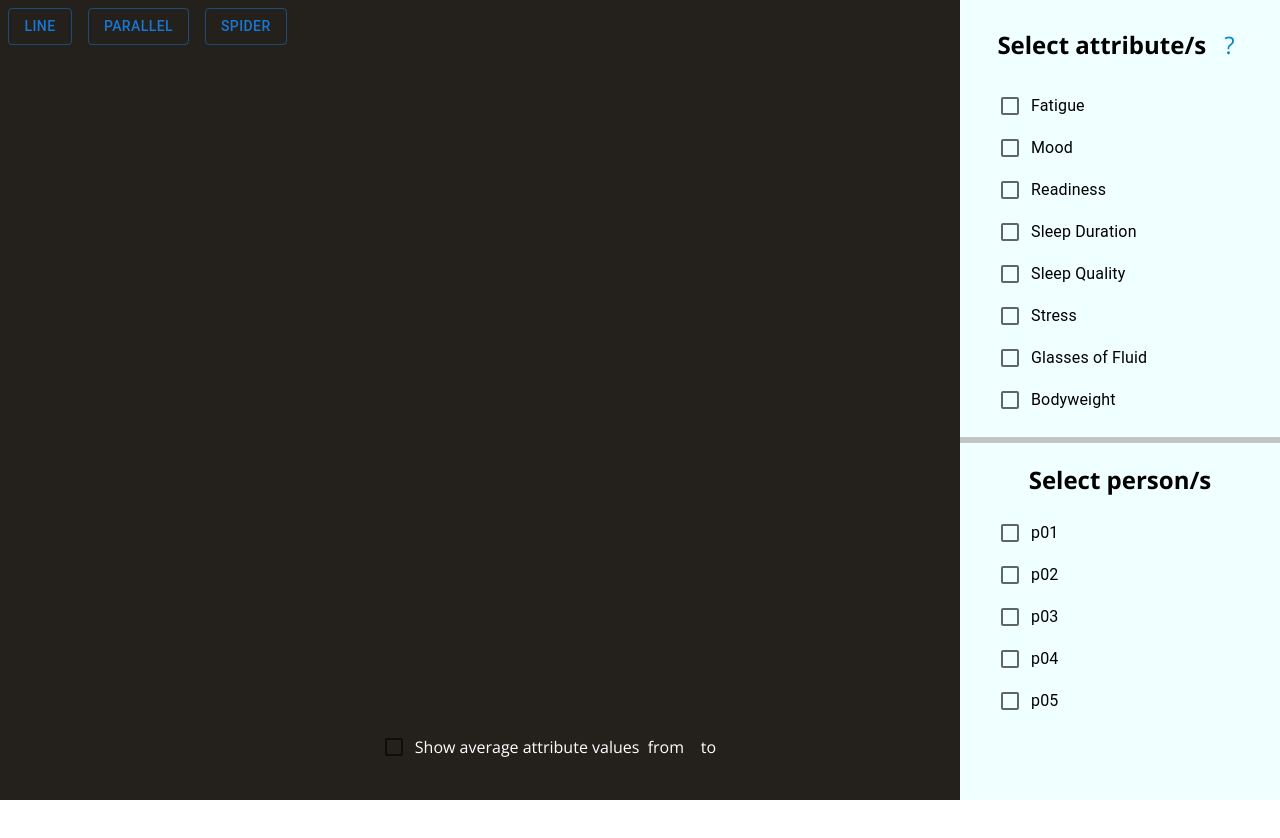
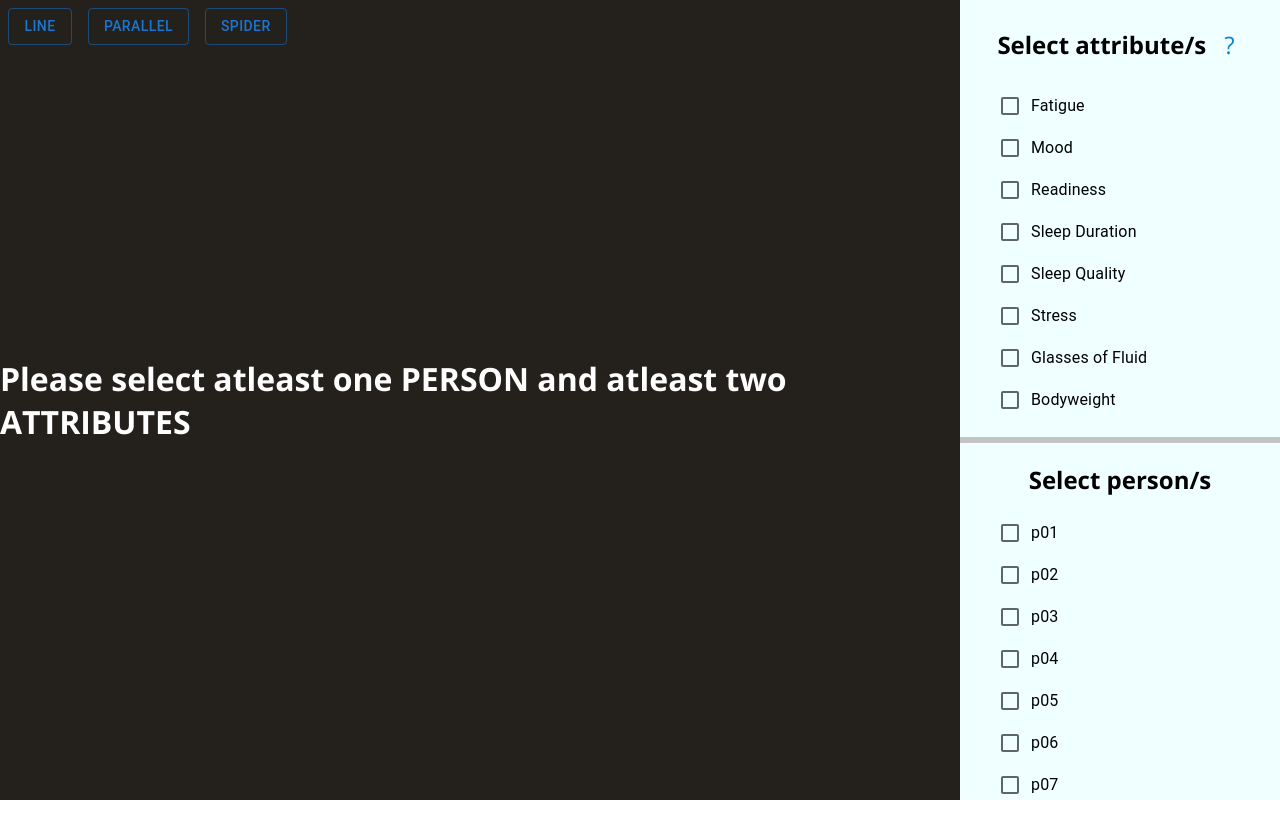
Before and after one commit to davidstyrbjorn/lifestyle-data-visualization-tnm048, a React (Create React App) app in the folder info-vis-react-app/: page / in a window 1280 px wide. Both pictures are taken after a click on the button "PARALLEL". Shown: the top 838 px of the page. After the commit the page ends 800 px from the top, so only its background shows below. Built offline with nearby package versions, Linux system fonts and the light colour scheme.

Commit message:
fixed some merge stuff

```diff
--- a/info-vis-react-app/src/components/PersonList.tsx
+++ b/info-vis-react-app/src/components/PersonList.tsx
@@ -1,16 +1,16 @@
-import React, { useEffect } from "react";
-import { useRecoilState, useRecoilValue } from "recoil";
-import availablePerson, { filteredPersonData, loadedPersonData } from "../states/person-state";
+import React from "react";
+import availablePerson from "../states/person-state";
+import '../styles/components/sidebar.scss';
 import { PersonCheckbox } from "./PersonCheckbox";
 
-import '../styles/components/sidebar.scss';
 
 export const PersonList: React.FC<{}> = () => {
     return(
+        <>
+        <div className="attribute-header">
+            <h2>Select person/s</h2>
+        </div>
         <div id='personList'>
-            <div className="attribute-header">
-                <h2>Select person/s</h2>
-            </div>
             <ul>
                 {/* Map over all people to make list of checkboxes */}
                 {availablePerson.map((name, idx) => (
@@ -18,5 +18,6 @@ export const PersonList: React.FC<{}> = () => {
                 ))}
             </ul>
         </div>
+        </>
     )
 }
--- a/info-vis-react-app/src/components/d3/ParallellAxis.tsx
+++ b/info-vis-react-app/src/components/d3/ParallellAxis.tsx
@@ -3,6 +3,7 @@ import * as d3 from "d3";
 import React, { useEffect, useState } from "react";
 import { useRecoilValue } from "recoil";
 import useD3 from "../../hooks/useD3";
+import useWindowDimensions from '../../hooks/useWindowDimensions';
 import { attributeState } from "../../states/attribute-state";
 import { filteredPersonData } from "../../states/person-state";
 import '../../styles/components/parallell-axis.scss';
@@ -26,6 +27,8 @@ const ParallellAxisPlot: React.FC<{}> = () => {
 
     const colors = AVAILABLE_COLORS // Color list
 
+    // Grab the browser window size
+    const window_size = useWindowDimensions();
 
     // Update axis depending on data, useD3 handles like useEffect
     const ref = useD3((div: any) => {
@@ -42,16 +45,11 @@ const ParallellAxisPlot: React.FC<{}> = () => {
                 }
             });
 
-            const div_size: number[] = [div._groups[0][0].clientWidth, div._groups[0][0].clientHeight]
-
-
-
             // Drawing the canvas
             const margin = {top: 100, right: 50, bottom: 100, left: 50}
-            const width = (div_size[0] * 0.9) - margin.left - margin.right;
-            const height =  (div_size[1] * 0.9) - margin.top - margin.bottom;
+            const width = (window_size.width * 0.7) - margin.left - margin.right;
+            const height =  (window_size.height * 0.7) - margin.top - margin.bottom;
             const padding = {top: 50, right: 50, bottom: 50, left: 200}
-
 
             // Only draw background if no previous plot exists
             let previous_svg: any = document.getElementsByClassName('p-axis-plot');
@@ -322,6 +320,12 @@ const ParallellAxisPlot: React.FC<{}> = () => {
         setDisplayAverageDate(tmp);
     }
 
+    if(attributeData.selectedAttributes.length < 2 || data.length < 1){
+        return <div className='fallback-container'>
+            <h1 className="fallback-text">Please select atleast one PERSON and atleast two ATTRIBUTES</h1>
+        </div>
+    }
+
     return (
         <div className="Visualization">
 
--- a/info-vis-react-app/src/states/person-state.ts
+++ b/info-vis-react-app/src/states/person-state.ts
@@ -9,7 +9,7 @@ const availablePerson: string[] = [
 'p01', 'p02', 'p03', 'p04',
 'p05', 'p06', 'p07', 'p08',
 'p10', 'p11', 'p12', 'p13',
-'p14', 'p15', 'p16'];
+'p14', 'p16'];
 
 export const loadedPersonData = atom<Map<string, person_data>>({
     key: 'loadedPersonData',
--- a/info-vis-react-app/src/styles/layout.scss
+++ b/info-vis-react-app/src/styles/layout.scss
@@ -15,9 +15,8 @@ body {
 }
 
 #personList {
-    height: 40%;
-    overflow-y: scroll;
-    white-space: nowrap;
+    display: flex;
+    min-height: min-content; /* needs vendor prefixes */
 }
 
 .spider-plot-svg {
@@ -40,6 +39,9 @@ body {
 
 .sidebar .bot {
     flex: 1;
+    display: flex;
+    overflow: auto;
+    flex-direction: column;
 }
 
 .button-row {
--- a/info-vis-react-app/src/types/types.ts
+++ b/info-vis-react-app/src/types/types.ts
@@ -39,27 +39,48 @@ export type person_data = {
 
 export const AVAILABLE_COLORS = [
     {
-        primary: '#e12777',
+        primary: '#88F7E2',
     },
     {
-        primary: '#14bf77'
+        primary: '#44D492'
     },
     {
-        primary: '#f0290c'
+        primary: '#F5EB67'
     },
     {
-        primary: '#1c77f4'
+        primary: '#5793FF'
     },
     {
-        primary: '#f13f28'
+        primary: '#8BE836'
     },
     {
-        primary: '#be1efb'
+        primary: '#FFC142'
     },
     {
-        primary: '#e24377'
+        primary: '#E83938'
     },
     {
-        primary: '#36a12f'
-    }
+        primary: '#C100FF'
+    },
+    {
+        primary: '#FF00CC'
+    },
+    {
+        primary: '#FFBA00'
+    },
+    {
+        primary: '#FFE4FA'
+    },
+    {
+        primary: '#D200A8'
+    },
+    {
+        primary: '#D200A8'
+    },
+    {
+        primary: '#FFA15C'
+    },
+    {
+        primary: '#FA233E'
+    },
 ];
--- a/info-vis-react-app/src/util/person-util.ts
+++ b/info-vis-react-app/src/util/person-util.ts
@@ -1,7 +1,11 @@
 import { person_data } from "../types/types";
-//import availablePerson from "../states/person-state";
+// import availablePerson from "../states/person-state";
 
-const availablePerson: string[] = ['p01', 'p02', 'p03', 'p04', 'p05', 'p06', 'p07', 'p08'];
+const availablePerson: string[] = [
+    'p01', 'p02', 'p03', 'p04',
+    'p05', 'p06', 'p07', 'p08',
+    'p10', 'p11', 'p12', 'p13',
+    'p14', 'p16'];
 
 export function getPersonData(name: string) : person_data {
     // Load from .json file from disk and turn it into person_data
```
